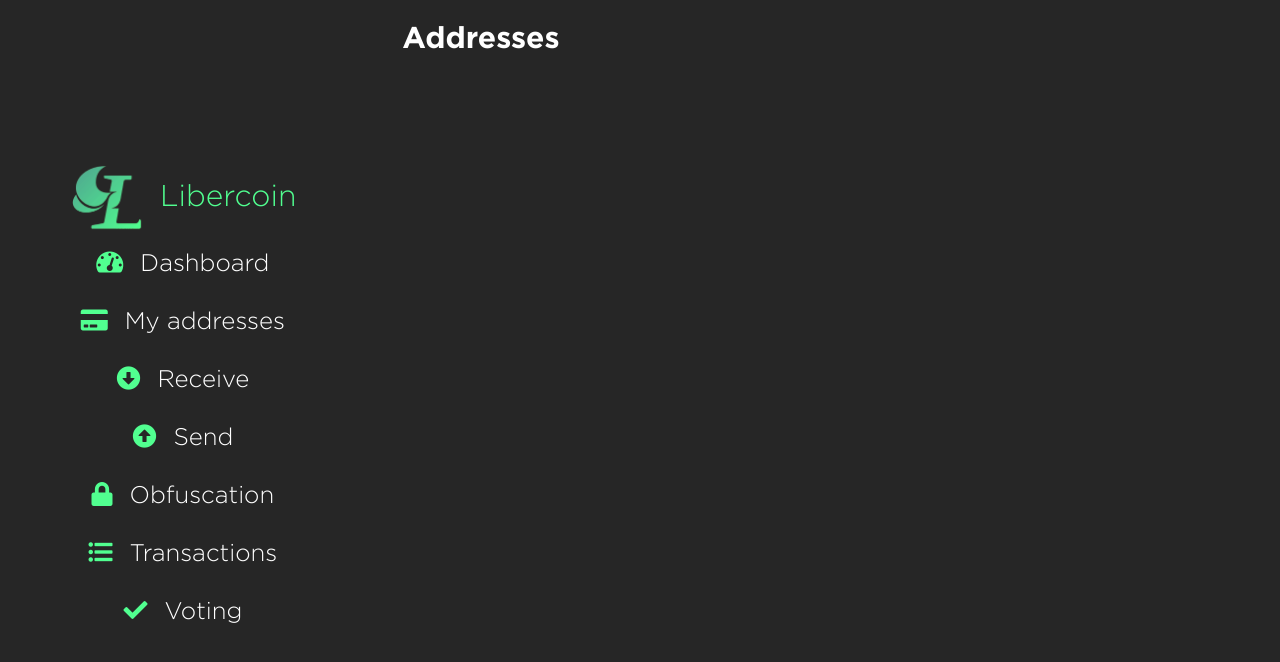
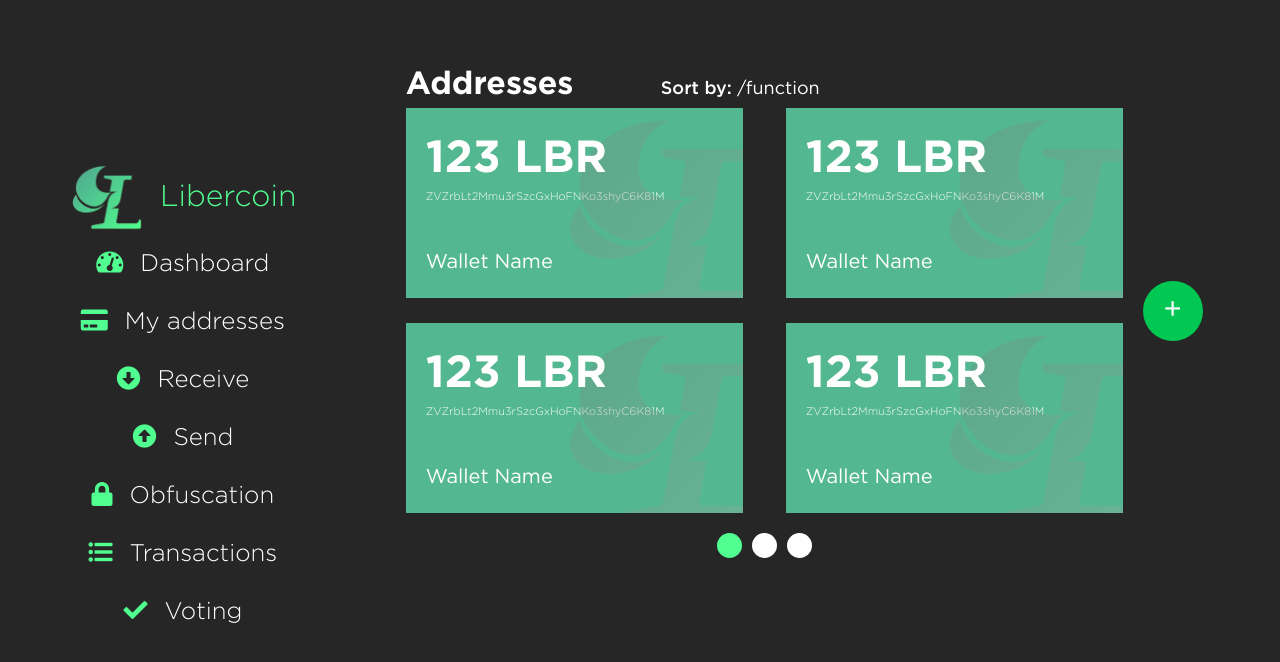
Before and after one commit to libercoinproject/Singularity, a React (Create React App) app: page /addresses in a window 1280 px wide. Shown: the top 662 px of the page. Built offline with nearby package versions, Linux system fonts and the light colour scheme.

Commit message:
Adresses HTML/CSS added

```diff
--- a/src/Addresses.js
+++ b/src/Addresses.js
@@ -1,10 +1,52 @@
 import React from 'react';
+import BnWlogo from "./img/libercoin_BnW.png";
 
 class Addresses extends React.Component {
   render() {
     return (
-        <div className="content">
-          <h2 className="contentTitle">Addresses</h2>
+        <div class="content">
+          <div class="adresses">
+            <div class="flex ali-c">
+              <h1 class="main-heading">Addresses</h1>
+              <p class="adresses__sorting"><span>Sort by:</span> /function</p>
+            </div>
+            <div class="flex">
+              <div class="adresses__card-flex-block">
+                <div class="adresses__cards">
+                  <p class="adresses__card-amount">123 LBR</p>
+                  <p class="adresses__adress">ZVZrbLt2Mmu3rSzcGxHoFNKo3shyC6K81M</p>
+                  <p class="adresses__wallet-name">Wallet Name</p>
+                  <img src={BnWlogo} alt="" class="adresses__back-logo"/>
+                </div>
+                <div class="adresses__cards">
+                  <p class="adresses__card-amount">123 LBR</p>
+                  <p class="adresses__adress">ZVZrbLt2Mmu3rSzcGxHoFNKo3shyC6K81M</p>
+                  <p class="adresses__wallet-name">Wallet Name</p>
+                  <img src={BnWlogo} alt="" class="adresses__back-logo"/>
+                </div>
+                <div class="adresses__cards">
+                  <p class="adresses__card-amount">123 LBR</p>
+                  <p class="adresses__adress">ZVZrbLt2Mmu3rSzcGxHoFNKo3shyC6K81M</p>
+                  <p class="adresses__wallet-name">Wallet Name</p>
+                  <img src={BnWlogo} alt="" class="adresses__back-logo"/>
+                </div>
+                <div class="adresses__cards">
+                  <p class="adresses__card-amount">123 LBR</p>
+                  <p class="adresses__adress">ZVZrbLt2Mmu3rSzcGxHoFNKo3shyC6K81M</p>
+                  <p class="adresses__wallet-name">Wallet Name</p>
+                  <img src={BnWlogo} alt="" class="adresses__back-logo"/>
+                </div>
+              </div>
+              <div class="adresses__add-btn-flex-block">
+                <div class="adresses__add-btn">+</div>
+              </div>
+            </div>
+            <div class="adresses__circles-block flex jc-c">
+              <div class="adresses__circle"></div>
+              <div class="adresses__circle"></div>
+              <div class="adresses__circle"></div>
+            </div>
+          </div>
         </div>
     );
   }
--- a/src/App.css
+++ b/src/App.css
@@ -2,8 +2,12 @@
     font-family: "GothamPro";
     src: url("./fonts/GothamPro.ttf");
 
-    font-family: "GothamMedium";
-    src: url("./fonts/GothamPro-Medium.ttf");
+
+}
+
+@font-face {
+  font-family: "GothamMedium";
+  src: url("./fonts/GothamPro-Medium.ttf");
 }
 
 @font-face {
@@ -31,6 +35,19 @@
 
 html {
   font-size: 16px;
+}
+
+.flex {
+  display: flex;
+}
+
+.ali-c {
+  -ms-align-items: center;
+  align-items: center;
+}
+
+.jc-c {
+  justify-content: center;
 }
 
 #root {
@@ -81,7 +98,7 @@
   margin-right: 17px;
 }
 
-.dashboard__heading {
+.main-heading {
   margin-top: 70px;
   margin-bottom: 8px;
 }
@@ -201,6 +218,126 @@
   margin-right: 20px;
 }
 
+.adresses .main-heading {
+  margin-top: 0;
+}
+
+.adresses .flex:nth-child(1) {
+  margin-top: 70px;
+}
+
+.adresses__sorting {
+  margin-top: 0px;
+  margin-left: 10%;
+  margin-bottom: 0;
+  font-family: "GothamPro";
+  font-size: 18px;
+}
+
+.adresses__sorting span {
+  font-family: "GothamMedium";
+}
+
+.adresses__card-flex-block {
+  width: 82%;
+  display: -webkit-flex;
+  display: -ms-flex;
+  display: flex;
+  justify-content: space-between;
+  flex-wrap: wrap;
+  height: auto;
+}
+
+.adresses__cards {
+  width: calc(47% - 20px);
+  height: 170px;
+  background-color: #53b791;
+  overflow: hidden;
+  position: relative;
+  padding-top: 20px;
+  padding-left: 20px;
+}
+
+.adresses__cards:nth-child(1), .adresses__cards:nth-child(2) {
+  margin-bottom: 25px;
+}
+
+.adresses__back-logo {
+  height: 110%;
+  width: auto;
+  z-index: 1;
+  opacity: .25;
+  position: absolute;
+  top: 0px;
+  right: -15%;
+}
+
+.adresses__card-amount {
+  margin-top: 10px;
+  margin-bottom: 10px;
+  font-size: 45px;
+  font-family: "GothamBold";
+  z-index: 10;
+  position: relative;
+}
+
+.adresses__adress {
+  font-size: 11px;
+}
+
+.adresses__wallet-name {
+  font-family: "GothamPro";
+  margin-top: 50px;
+  font-size: 20px;
+}
+
+.adresses__add-btn-flex-block {
+  height: 405px;
+  width: 100px;
+  display: -webkit-flex;
+  display: -ms-flex;
+  display: flex;
+  justify-content: center;
+  -ms-align-items: center;
+  align-items: center;
+}
+
+.adresses__add-btn {
+  width: 60px;
+  height: 60px;
+  border-radius: 50%;
+  background-color: #00c853;
+  display: -webkit-flex;
+  display: -ms-flex;
+  display: flex;
+  justify-content: center;
+  -ms-align-items: center;
+  align-items: center;
+  font-size: 30px;
+  cursor: default;
+}
+
+.adresses__circles-block {
+  width: 82%;
+  height: 25px;
+  margin-top: 20px;
+}
+
+.adresses__circle {
+  width: 25px;
+  height: 25px;
+  border-radius: 50%;
+  background-color: white;
+  margin-right: 10px;
+}
+
+.adresses__circle:first-child {
+  background-color: #51ff90
+}
+
+.adresses__circle:last-child {
+  margin-right: 0;
+}
 
 .blockComponent {
   display: flex;
@@ -224,7 +361,7 @@
     width: 100%;
 }
 
-.dashboard {
+.dashboard, .adresses {
   width: calc(100% - 40px);
   padding-left: 40px;
 }
```
Also changed, not shown: src/img/libercoin_BnW.png (added).
